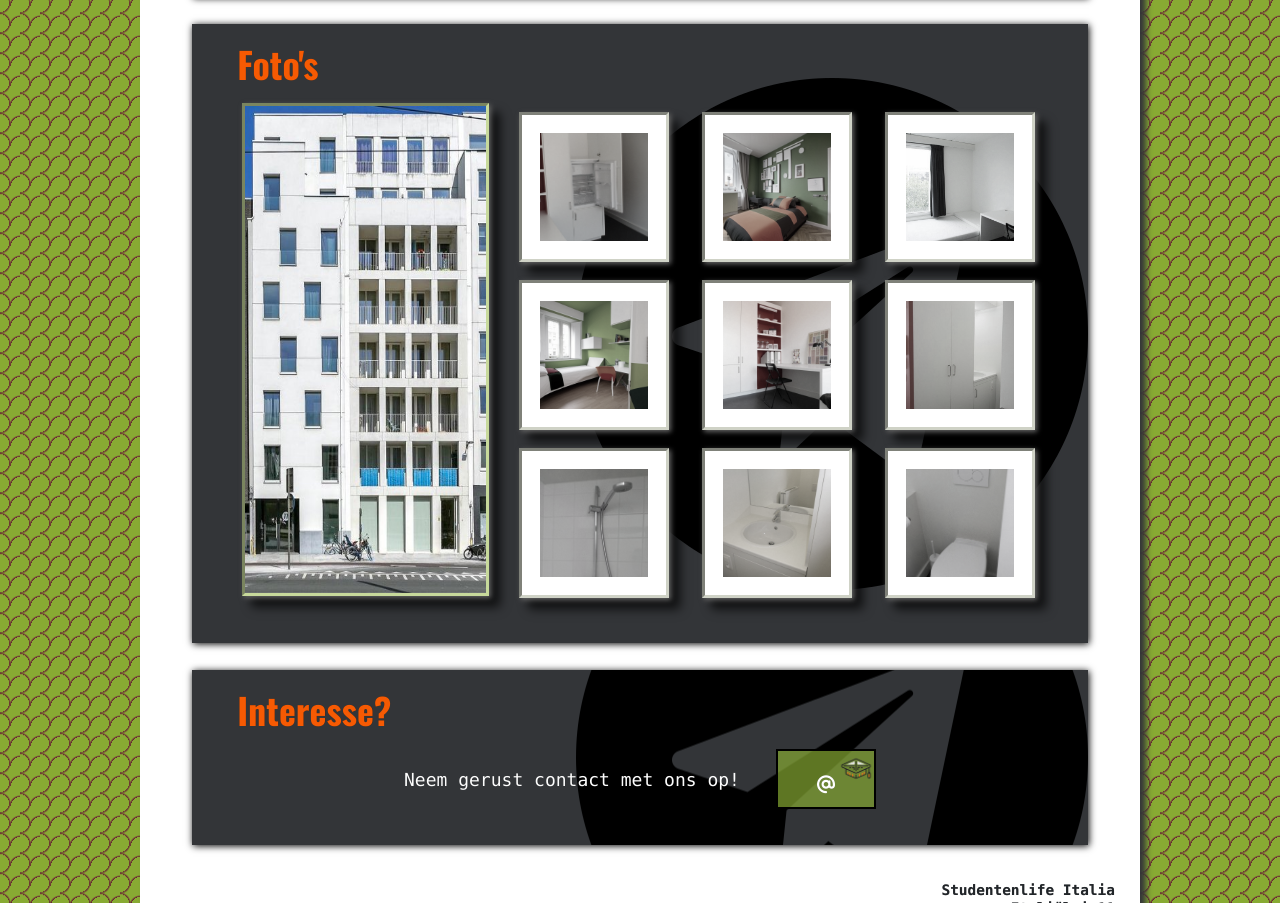
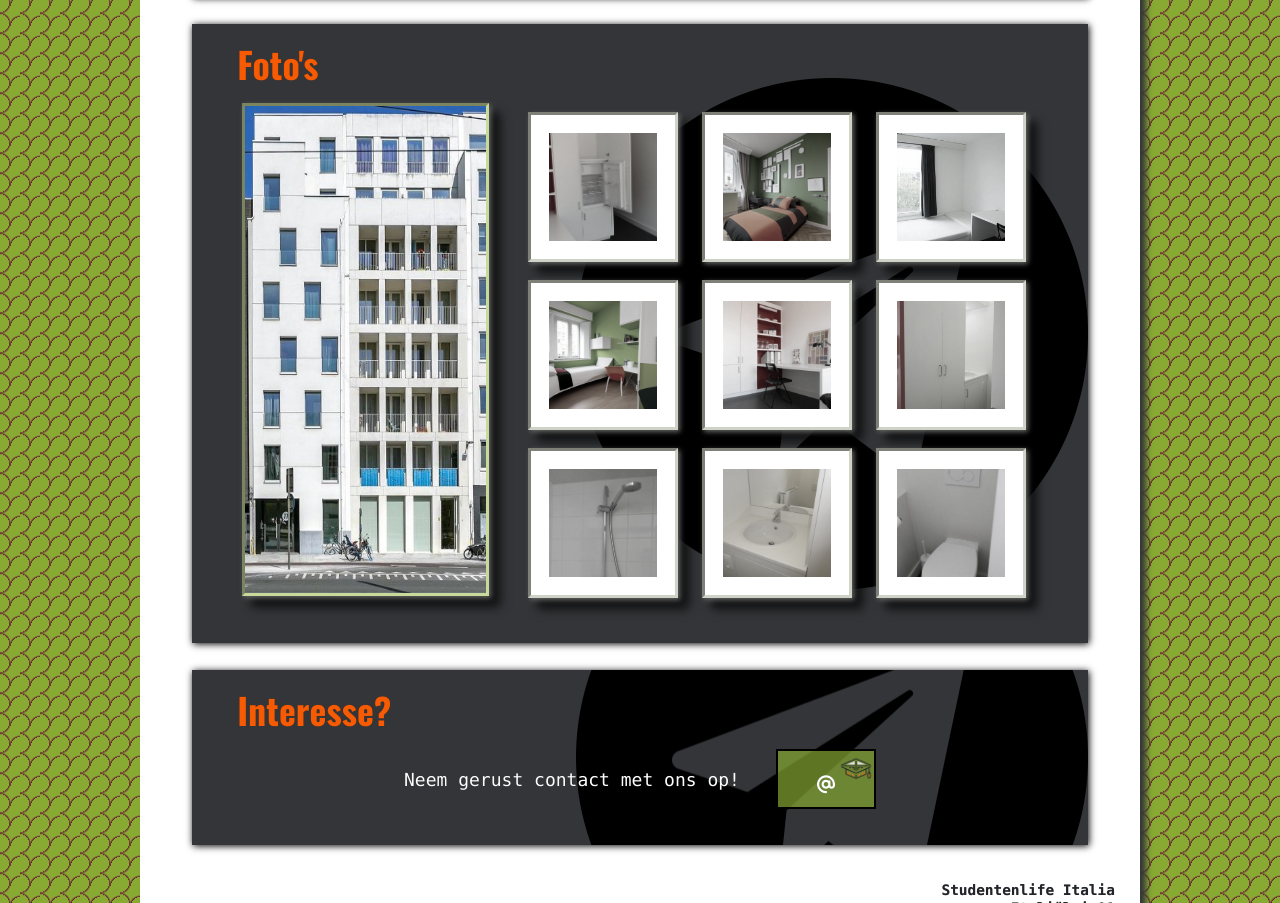
Before and after one commit to itfactory-tm/2022_2023_1wt_portfolio-SDBeu, a website: page kamers.html in a window 1280 px wide. Shown: the part 2014-2917 px from the top of the page. Drawn offline with nearby package versions, Linux system fonts and the light colour scheme.

Commit message:
gx-o fotos kamers

```diff
--- a/kamers.html
+++ b/kamers.html
@@ -238,17 +238,17 @@
                 </div>
 
                 <div class="col-lg-8">
-                    <div class="row ">
+                    <div class="row gx-0">
                         <div class="col-4"><img class="fotos d-block mx-auto" src="pictures/kamers/kamer.jpg" alt="kast"></div>
                         <div class="col-4"><img class="fotos d-block mx-auto" src="pictures/kamers/kamer1.jpg" alt="bed"></div>
                         <div class="col-4"><img class="fotos d-block mx-auto" src="pictures/kamers/kamer2.jpg" alt="bed"></div>
                     </div>
-                    <div class="row">
+                    <div class="row gx-0">
                         <div class="col-4"><img class="fotos d-block mx-auto" src="pictures/kamers/kamer3.jpg" alt="kamer"></div>
                         <div class="col-4"><img class="fotos d-block mx-auto" src="pictures/kamers/kamer4.jpg" alt="bureau"></div>
                         <div class="col-4"><img class="fotos d-block mx-auto" src="pictures/kamers/kamer5.jpg" alt="kast"></div>
                     </div>
-                    <div class="row">
+                    <div class="row gx-0">
                         <div class="col-4"><img class="fotos d-block mx-auto" src="pictures/kamers/kamer6.jpg" alt="douche" id="kamer6" ></div>
                         <div class="col-4"><img class="fotos d-block mx-auto" src="pictures/kamers/kamer7.jpg" alt="wasbak"></div>
                         <div class="col-4"><img class="fotos d-block mx-auto" src="pictures/kamers/kamer8.jpg" alt="toilet"></div>
```
